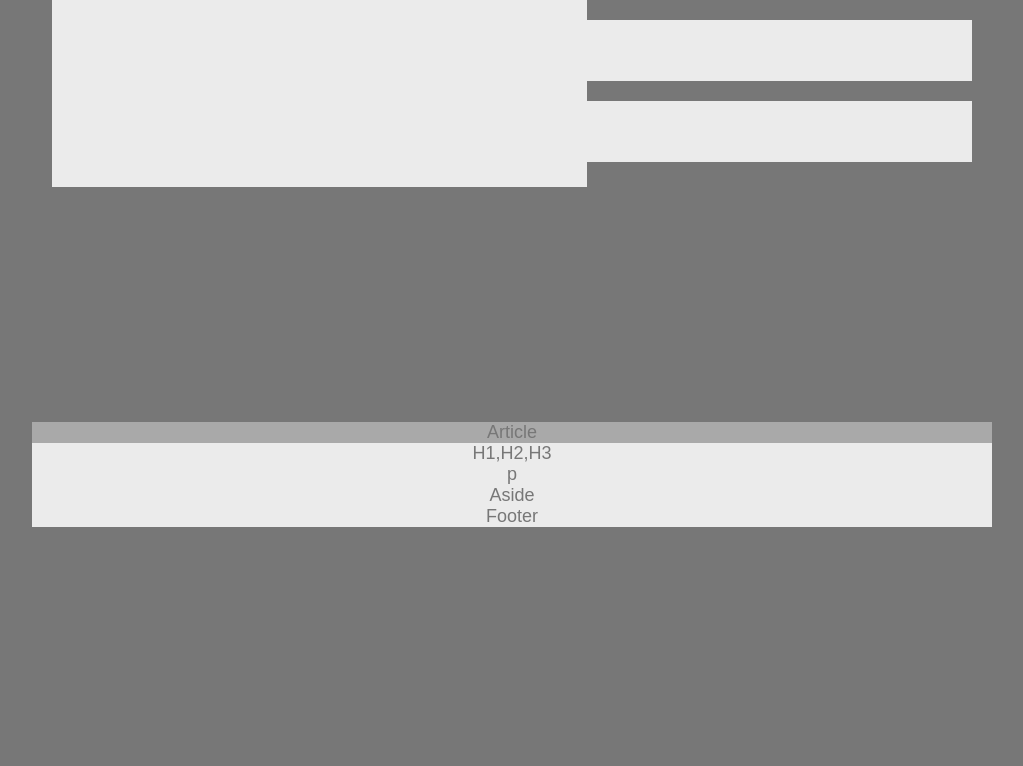
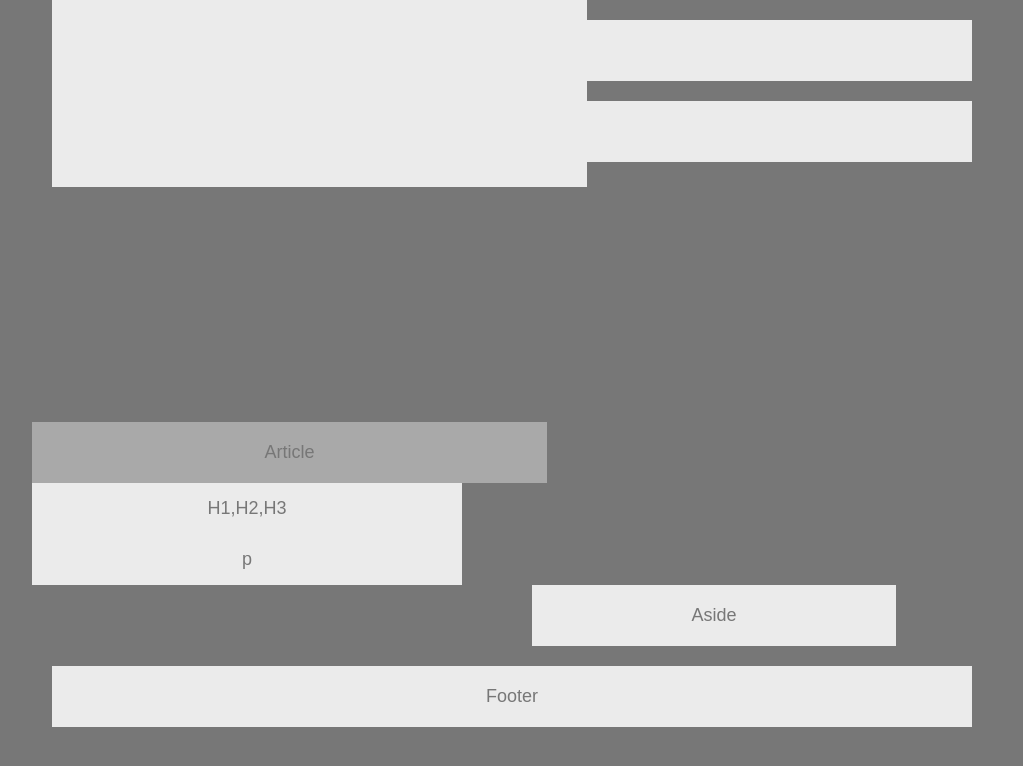
Before and after one commit to dlucas13/HW-Wireframe, a plain HTML site: page index.html in a window 1280 px wide. Shown: the whole page, without its empty margins (128-1151 px from the left). Drawn offline with Linux system fonts and the light colour scheme.

Commit message:
marginsnpadding

```diff
--- a/style.css
+++ b/style.css
@@ -37,24 +37,37 @@ body {
 .article {
     background-color: darkgrey;
     text-align: center;
+    width: 475px;
+    padding: 20px
+
 }
 
 .h {
     background-color:  #ebebeb;
     text-align: center;
+    padding: 15px;
+    width: 400px
 }
 
 .p {
     background-color:  #ebebeb;
-    text-align: center
+    text-align: center;
+    width: 400px;
+    padding: 15px;
+
 }
 
 .aside {
     background-color:  #ebebeb;
-    text-align: center
+    text-align: center;
+    margin-left: 500px;
+    padding: 20px;
+    width: 324px
 }
 
 .footer {
     background-color:  #ebebeb;
     text-align: center;
+    margin: 20px;
+    padding: 20px
 }
```
